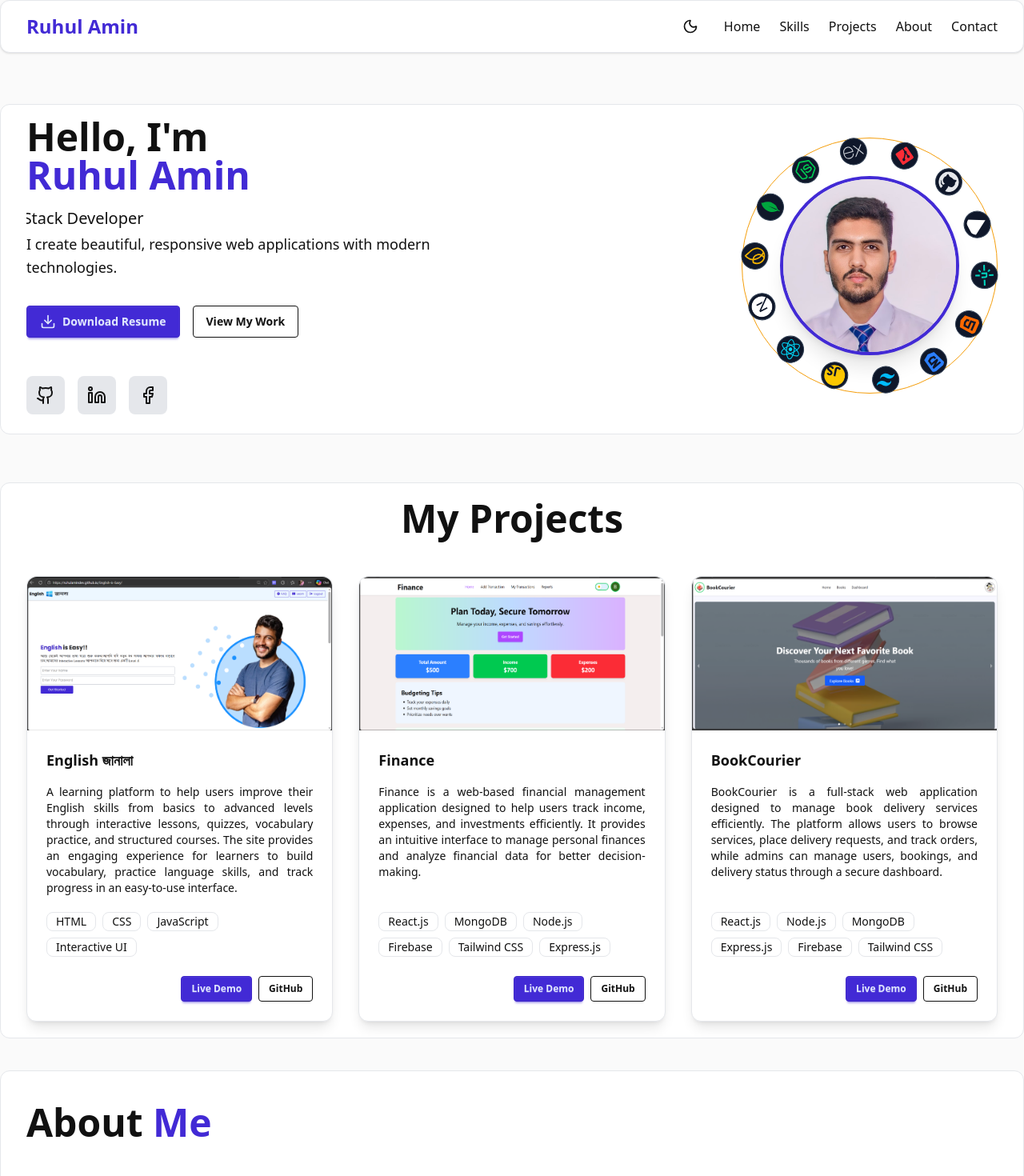
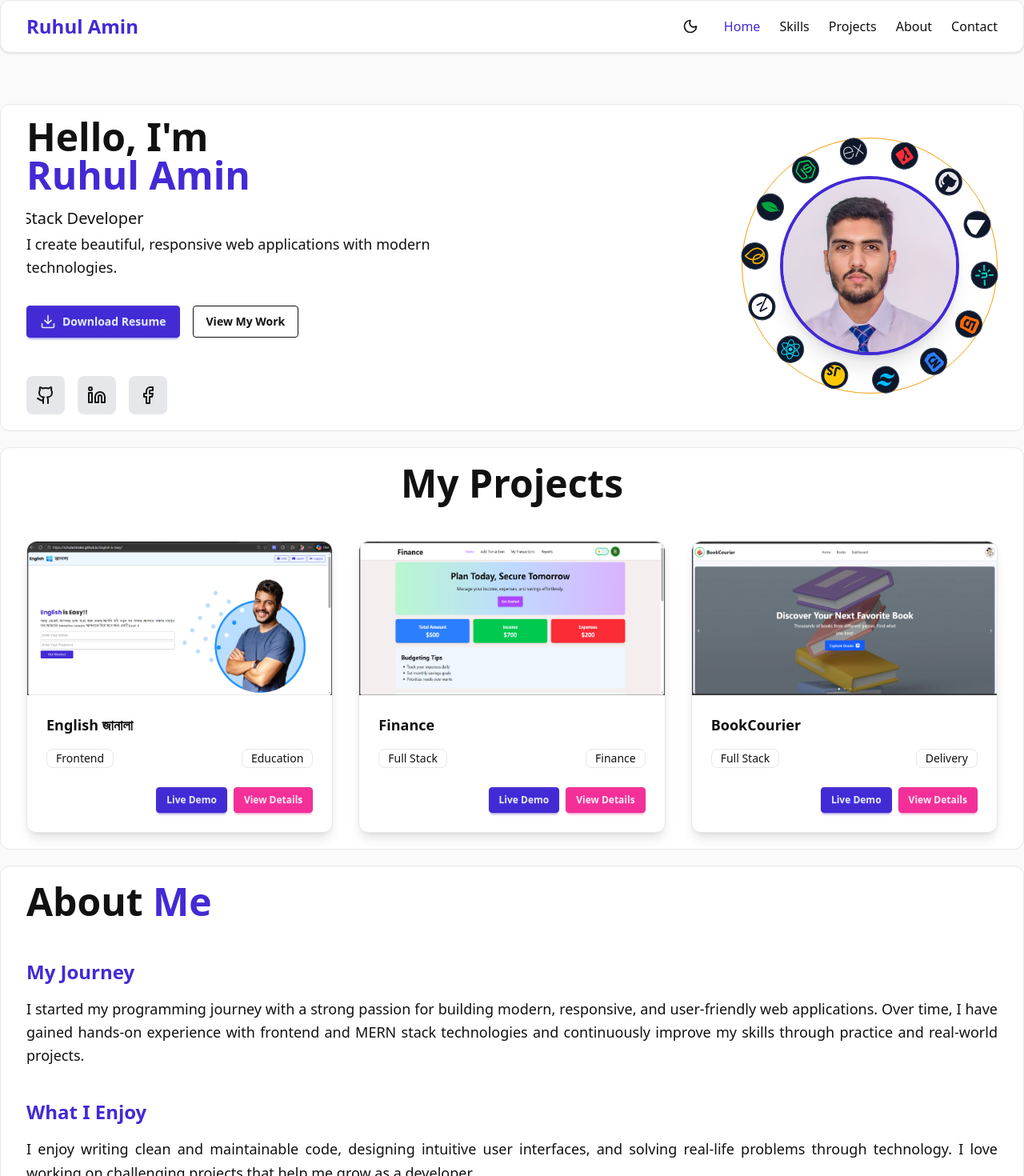
Before and after one commit to ruhulamindev/portfolio-website-with-react, a React (Vite) app: page / in a window 1280 px wide. Shown: the top 1470 px of the page at 80% size. Built offline with nearby package versions, Linux system fonts and the light colour scheme.

Commit message:
details page add and orthers page update

```diff
--- a/package.json
+++ b/package.json
@@ -18,7 +18,6 @@
     "react-dom": "^19.2.0",
     "react-icons": "^5.5.0",
     "react-router-dom": "^7.12.0",
-    "react-scroll": "^1.9.3",
     "react-toastify": "^11.0.5",
     "tailwindcss": "^4.1.18"
   },
--- a/public/projects.json
+++ b/public/projects.json
@@ -2,28 +2,54 @@
   {
     "id": "1",
     "name": "English জানালা",
+    "type": "Frontend",
+    "category": "Education",
     "description": "A learning platform to help users improve their English skills from basics to advanced levels through interactive lessons, quizzes, vocabulary practice, and structured courses. The site provides an engaging experience for learners to build vocabulary, practice language skills, and track progress in an easy-to‑use interface.",
     "image": "/Screenshot 2026-01-10 140055.png",
     "technologies": ["HTML", "CSS", "JavaScript", "Interactive UI"],
     "live": "https://ruhulamindev.github.io/English-is-Easy/",
-    "github": "https://github.com/ruhulamindev/English-is-Easy.git"
+    "github": "https://github.com/ruhulamindev/English-is-Easy.git",
+    "challenges": "Coordinating data handling and UI was challenging.",
+    "futurePlan": "Add progress tracking and personalized learning dashboard."
   },
   {
     "id": "2",
     "name": "Finance",
+    "type": "Full Stack",
+    "category": "Finance",
     "description": "Finance is a web-based financial management application designed to help users track income, expenses, and investments efficiently. It provides an intuitive interface to manage personal finances and analyze financial data for better decision-making.",
     "image": "/Screenshot 2026-01-01 002347.png",
-    "technologies": ["React.js", "MongoDB", "Node.js", "Firebase", "Tailwind CSS", "Express.js"],
+    "technologies": [
+      "React.js",
+      "MongoDB",
+      "Node.js",
+      "Firebase",
+      "Tailwind CSS",
+      "Express.js"
+    ],
     "live": "https://b12-a10-client-finease.netlify.app/",
-    "github": "https://github.com/ruhulamindev/b12-a10-client-finease.git"
+    "github": "https://github.com/ruhulamindev/b12-a10-client-finease.git",
+    "challenges": "Real-time data synchronization between client and Firebase.",
+    "futurePlan": "Add analytics dashboard and reporting features."
   },
   {
     "id": "3",
     "name": "BookCourier",
+    "type": "Full Stack",
+    "category": "Delivery",
     "description": "BookCourier is a full-stack web application designed to manage book delivery services efficiently. The platform allows users to browse services, place delivery requests, and track orders, while admins can manage users, bookings, and delivery status through a secure dashboard.",
     "image": "/Screenshot 2026-01-01 000543.png",
-    "technologies": ["React.js", "Node.js", "MongoDB", "Express.js", "Firebase", "Tailwind CSS"],
+    "technologies": [
+      "React.js",
+      "Node.js",
+      "MongoDB",
+      "Express.js",
+      "Firebase",
+      "Tailwind CSS"
+    ],
     "live": "https://b12-a11-client-bookcourier.vercel.app/",
-    "github": "https://github.com/ruhulamindev/b12-a11-client-bookcourier.git"
+    "github": "https://github.com/ruhulamindev/b12-a11-client-bookcourier.git",
+    "challenges": "Managing user authentication and booking workflow securely.",
+    "futurePlan": "Implement admin analytics and automated notifications."
   }
 ]
--- a/src/Components/HeroSection.jsx
+++ b/src/Components/HeroSection.jsx
@@ -1,6 +1,7 @@
 import React from "react";
 import { Github, Linkedin, Download, Facebook } from "lucide-react";
 import MyContainer from "./../Components/MyContainer";
+import { Link } from "react-router";
 // eslint-disable-next-line no-unused-vars
 import { motion } from "framer-motion";
 import {
@@ -31,13 +32,6 @@ const HeroSection = () => {
     // link.click();
   };
 
-  const scrollToProjects = () => {
-    const projectsSection = document.getElementById("projects");
-    if (projectsSection) {
-      projectsSection.scrollIntoView({ behavior: "smooth" });
-    }
-  };
-
   const techIcons = [
     { icon: FaHtml5, color: "text-orange-500" },
     { icon: FaCss3Alt, color: "text-blue-500" },
@@ -56,10 +50,7 @@ const HeroSection = () => {
   ];
 
   return (
-    <section
-      id="hero"
-      className="flex py-6 mb-15 flex-col items-start justify-start pt-4 md:pt-4 app-card"
-    >
+    <div className="flex py-5 mb-5 flex-col items-start justify-start pt-4 md:pt-4 app-card">
       <MyContainer className="px-4 md:px-8">
         <div className="grid grid-cols-1 lg:grid-cols-2 gap-12 items-center">
           {/* Left Side - Text */}
@@ -92,9 +83,9 @@ const HeroSection = () => {
               >
                 <Download size={20} /> Download Resume
               </button>
-              <button onClick={scrollToProjects} className="btn btn-outline">
-                View My Work
-              </button>
+              <Link to="/projects">
+                <button className="btn btn-outline">View My Work</button>
+              </Link>
             </div>
 
             {/* Social Links */}
@@ -193,7 +184,7 @@ const HeroSection = () => {
           </div>
         </div>
       </MyContainer>
-    </section>
+    </div>
   );
 };
 
--- a/src/Components/Navbar.jsx
+++ b/src/Components/Navbar.jsx
@@ -1,6 +1,6 @@
 import React, { useEffect, useState } from "react";
 import { Menu, X, Moon, Sun } from "lucide-react";
-import { Link as ScrollLink } from "react-scroll";
+import { Link, NavLink } from "react-router-dom";
 import MyContainer from "./MyContainer";
 
 const Navbar = () => {
@@ -26,11 +26,11 @@ const Navbar = () => {
   }, [darkMode]);
 
   const navLinks = [
-    { name: "Home", to: "hero" },
-    { name: "Skills", to: "skills" },
-    { name: "Projects", to: "projects" },
-    { name: "About", to: "about" },
-    { name: "Contact", to: "contact" },
+    { name: "Home", path: "/" },
+    { name: "Skills", path: "/skills" },
+    { name: "Projects", path: "/projects" },
+    { name: "About", path: "/about" },
+    { name: "Contact", path: "/contact" },
   ];
 
   return (
@@ -38,15 +38,7 @@ const Navbar = () => {
       <MyContainer className="px-4 md:px-8">
         <div className="flex justify-between items-center h-16">
           {/* Logo */}
-          <ScrollLink
-            to="hero"
-            smooth={true}
-            duration={500}
-            offset={-80} // navbar height
-            className="text-2xl font-bold text-primary cursor-pointer"
-          >
-            Ruhul Amin
-          </ScrollLink>
+          <Link to="/" className="text-2xl font-bold text-primary">Ruhul Amin</Link>
 
           {/* Desktop Menu */}
           <div className="hidden md:flex items-center gap-6">
@@ -59,16 +51,19 @@ const Navbar = () => {
             </button>
 
             {navLinks.map((link) => (
-              <ScrollLink
-                key={link.to}
-                to={link.to}
-                smooth={true}
-                duration={500}
-                offset={-80}
-                className="font-medium cursor-pointer hover:text-primary transition"
+              <NavLink
+                key={link.path}
+                to={link.path}
+                className={({ isActive }) =>
+                  `font-medium transition ${
+                    isActive
+                      ? "text-primary"
+                      : "text-(--text-color) hover:text-primary"
+                  }`
+                }
               >
                 {link.name}
-              </ScrollLink>
+                </NavLink>
             ))}
           </div>
 
@@ -95,17 +90,18 @@ const Navbar = () => {
         {isOpen && (
           <div className="md:hidden flex flex-col gap-2 py-4">
             {navLinks.map((link) => (
-              <ScrollLink
-                key={link.to}
-                to={link.to}
-                smooth={true}
-                duration={500}
-                offset={-80}
-                onClick={() => setIsOpen(false)}
-                className="px-4 py-2 rounded-lg font-medium cursor-pointer hover:bg-base-200 transition"
+              <NavLink
+                key={link.path}
+                to={link.path}                className={({ isActive }) =>
+                  `px-4 py-2 rounded-lg font-medium transition ${
+                    isActive
+                      ? "bg-primary text-white"
+                      : "hover:bg-base-200"
+                  }`
+                }
               >
                 {link.name}
-              </ScrollLink>
+               </NavLink>
             ))}
           </div>
         )}
--- a/src/Pages/Contact.jsx
+++ b/src/Pages/Contact.jsx
@@ -26,7 +26,7 @@ const Contact = () => {
   };
 
   return (
-    <section id="contact" className="py-5 mb-10 app-card">
+    <section className="py-5 mb-5 app-card">
       <MyContainer className="px-4 md:px-8">
         {/* Heading */}
         <h1 className="text-4xl md:text-5xl font-bold mb-12">Get In Touch</h1>
--- a/src/Pages/Home.jsx
+++ b/src/Pages/Home.jsx
@@ -8,11 +8,11 @@ import Skills from './Skills';
 const Home = () => {
   return (
     <div>
-      <HeroSection id="hero" />
-      <Projects id="projects" />
-      <About id="about" />
-      <Contact id="contact" />
-      <Skills id="skills" />
+      <HeroSection />
+      <Projects />
+      <About />
+      <Contact />
+      <Skills />
     </div>
   );
 };
--- /dev/null
+++ b/src/Pages/ProjectDetails.jsx
@@ -0,0 +1,100 @@
+import React, { useEffect, useState } from "react";
+import { useParams, Link } from "react-router-dom";
+import MyContainer from "../Components/MyContainer";
+
+const ProjectDetails = () => {
+  const { id } = useParams();
+  const [project, setProject] = useState(null);
+
+  useEffect(() => {
+    fetch("/projects.json")
+      .then((res) => res.json())
+      .then((data) => {
+        const found = data.find((p) => p.id === id);
+        setProject(found);
+      });
+  }, [id]);
+
+  if (!project) {
+    return (
+      <div className="py-20 text-center">
+        <span className="loading loading-spinner loading-lg"></span>
+      </div>
+    );
+  }
+
+  return (
+    <section className="py-5 mb-5 app-card">
+      <MyContainer className="px-4 md:px-8">
+        <Link to="/projects" className="btn btn-outline mb-6">
+          ← Back to Projects
+        </Link>
+
+        <div className="grid md:grid-cols-2 gap-8">
+          <div className="w-full h-96 overflow-hidden rounded-lg shadow-lg">
+            <img
+              src={project.image}
+              alt={project.name}
+              className="w-full h-full object-fit"
+            />
+          </div>
+
+          <div className="space-y-4">
+            <h1 className="text-4xl font-bold text-primary">{project.name}</h1>
+
+            <p className="text-base text-justify">{project.description}</p>
+
+            <div>
+              <h2 className="font-semibold mb-2">Technologies Used:</h2>
+              <div className="flex flex-wrap gap-2">
+                {project.technologies.map((tech, idx) => (
+                  <span key={idx} className="badge badge-outline badge-primary">
+                    {tech}
+                  </span>
+                ))}
+              </div>
+            </div>
+
+            <div className="flex flex-wrap gap-4 mt-4">
+              {/* Live Project Button */}
+              {project.live && (
+                <a
+                  href={project.live}
+                  target="_blank"
+                  rel="noopener noreferrer"
+                  className="btn btn-primary btn-outline"
+                >
+                  🌐 Live Project
+                </a>
+              )}
+
+              {/* GitHub Button */}
+              {project.github && (
+                <a
+                  href={project.github}
+                  target="_blank"
+                  rel="noopener noreferrer"
+                  className="btn btn-secondary btn-outline"
+                >
+                  💻 GitHub Repo
+                </a>
+              )}
+            </div>
+
+            <div>
+              <h2 className="font-semibold">Challenges:</h2>
+              <p>{project.challenges}</p>
+            </div>
+
+            <div>
+              <h2 className="font-semibold">Future Plans:</h2>
+              <p>{project.futurePlan}</p>
+            </div>
+          </div>
+        </div>
+      </MyContainer>
+    </section>
+  );
+};
+
+export default ProjectDetails;
--- a/src/Pages/Projects.jsx
+++ b/src/Pages/Projects.jsx
@@ -1,5 +1,6 @@
 import React, { useEffect, useState } from "react";
 import MyContainer from "../Components/MyContainer";
+import { Link } from "react-router-dom";
 
 const Projects = () => {
   const [projects, setProjects] = useState([]);
@@ -23,7 +24,7 @@ const Projects = () => {
   }
 
   return (
-    <section id="projects" className="py-5 app-card">
+    <section className="py-5 mb-5 app-card">
       <MyContainer className="px-4 md:px-8">
         <h1 className="text-4xl md:text-5xl font-bold mb-12 text-center">
           My Projects
@@ -49,20 +50,21 @@ const Projects = () => {
                 {/* Project Name / Title */}
                 <h2 className="card-title">{project.name}</h2>
 
-                <p className="text-sm text-justify mt-2">
-                  {project.description}
-                </p>
+                {/* Type (Left) & Category (Right) */}
+                <div className="flex items-center justify-between mt-2">
+                  {/* Project Type */}
+                  {project.type && (
+                    <span className="badge badge-outline badge-info">
+                      {project.type}
+                    </span>
+                  )}
 
-                {/* Tech Stack */}
-                <div className="flex flex-wrap gap-2 mt-3">
-                  {project.technologies.map((tech, index) => (
-                    <span
-                      key={index}
-                      className="badge badge-outline badge-primary"
-                    >
-                      {tech}
+                  {/* Category */}
+                  {project.category && (
+                    <span className="badge badge-outline badge-primary">
+                      {project.category}
                     </span>
-                  ))}
+                  )}
                 </div>
 
                 {/* Action Buttons */}
@@ -77,16 +79,14 @@ const Projects = () => {
                       Live Demo
                     </a>
                   )}
-                  {project.github && (
-                    <a
-                      href={project.github}
-                      target="_blank"
-                      rel="noopener noreferrer"
-                      className="btn btn-sm btn-outline"
-                    >
-                      GitHub
-                    </a>
-                  )}
+
+                  {/* View Details Button */}
+                  <Link
+                    to={`/projects/${project.id}`}
+                    className="btn btn-sm btn-secondary"
+                  >
+                    View Details
+                  </Link>
                 </div>
               </div>
             </div>
--- a/src/Pages/Skills.jsx
+++ b/src/Pages/Skills.jsx
@@ -37,7 +37,7 @@ const Skills = () => {
   ];
 
   return (
-    <section id="skills" className="min-h-screen bg-base-100 py-5 app-card mb-6">
+    <section className="min-h-screen py-5 app-card mb-5">
       <div className="max-w-6xl mx-auto px-4 md:px-8">
 
         {/* Heading */}
```
Also changed, not shown: src/Pages/About.jsx (+6 -6 lines), src/Routes/Routes.jsx (+10 -0 lines), 1 other file (tests, documents, lock files or other folders).
